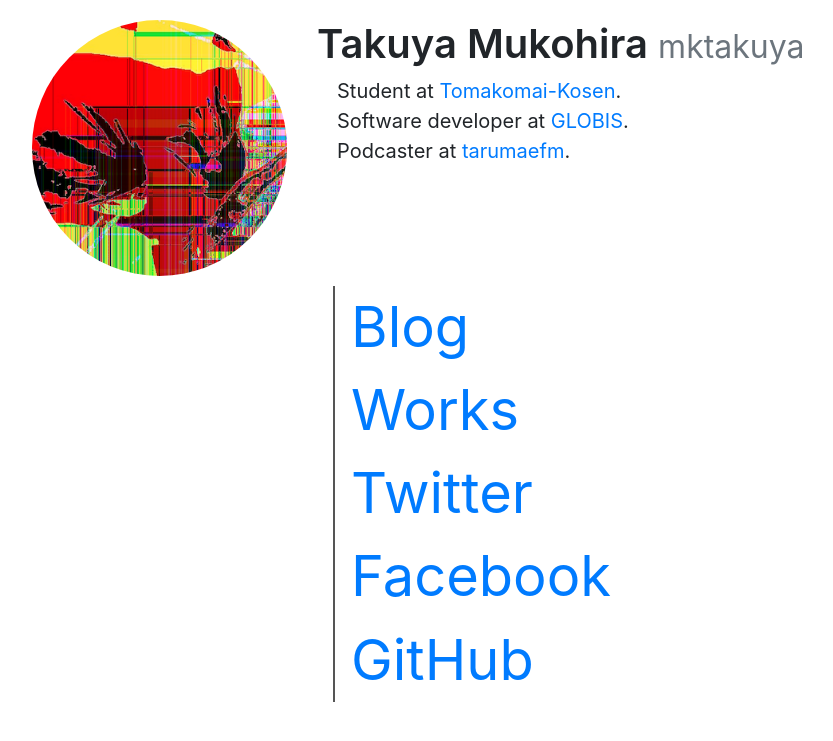
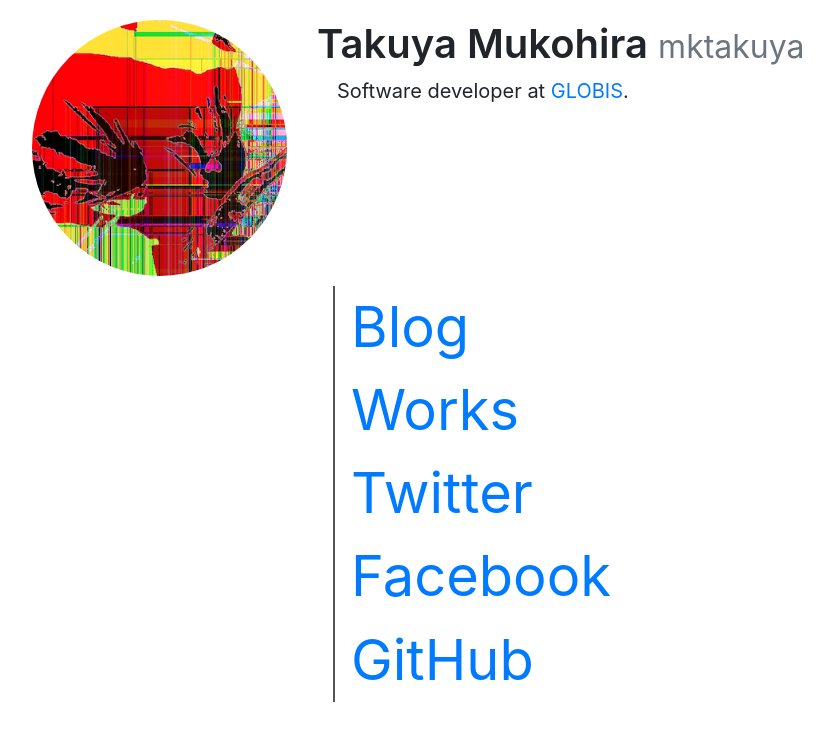
Before and after one commit to mktakuya/mktakuya.github.io, a Jekyll site: the page built from index.html, in a window 1280 px wide. Shown: the top 741 px of the page, without its empty margins (53-886 px from the left). Built offline with Jekyll 4.4.1, drawn with Linux system fonts in a browser that asks for light colours.

Commit message:
Update bio

```diff
--- a/index.html
+++ b/index.html
@@ -18,9 +18,7 @@
           </h1>
 
           <p class="lead">
-            Student at <a href="http://www.tomakomai-ct.ac.jp">Tomakomai-Kosen</a>.<br>
-            Software developer at <a href="https://recruiting-tech.globis.co.jp">GLOBIS</a>.<br>
-            Podcaster at <a href="https://tarumaefm.com">tarumaefm</a>.
+            Software developer at <a href="https://recruiting-tech.globis.co.jp">GLOBIS</a>.
           </p>
         </div>
       </div><!-- row basic-info -->
```
